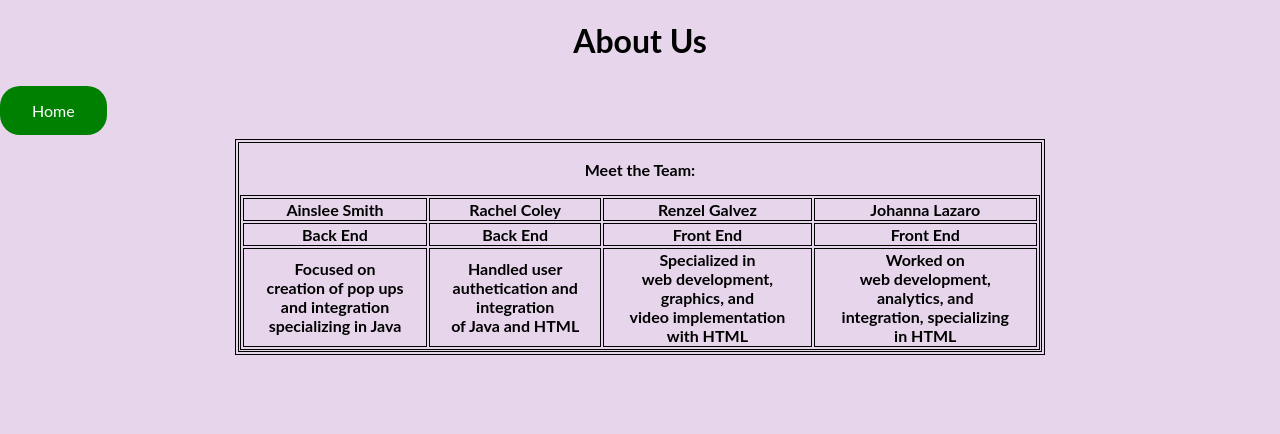
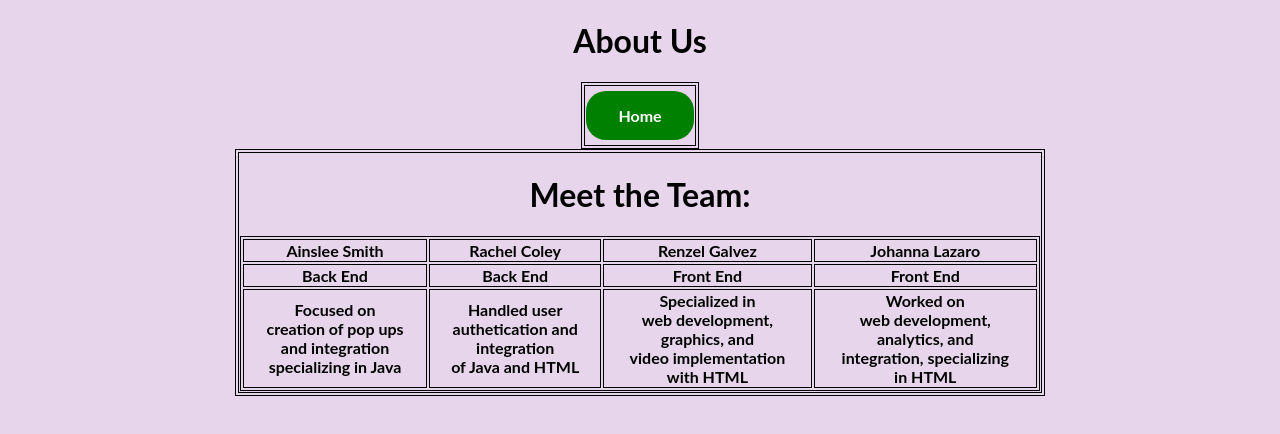
Before and after one commit to renzelpretzel0125/renzelpretzel0125.github.io-about_us, a plain HTML site: page index.html in a window 1280 px wide. Drawn offline with Linux system fonts and the light colour scheme.

Commit message:
Update index.html

```diff
--- a/index.html
+++ b/index.html
@@ -35,12 +35,19 @@
 <body style="background: #E7D6EB; margin:0; padding:0; -webkit-text-size-adjust:100%; -ms-text-size-adjust:100%;">
 
   <h1> About Us </h1>
+  <table class="center">
+  <tr>
+  <th>
   <a class="button center" href="https://jlazaro2.github.io/moti-video/">Home</a>
+  </th>
+  </tr>
+  </table>
+
   <table class="center">
   <tr>
   <th>
 
-  <p> Meet the Team: </p>
+  <h1> Meet the Team: </h1>
 	<table border = "1" bordercolor = "#E7D6EB" width = "800" height = "150">
   <tr>
     <td>Ainslee Smith</td>
@@ -77,3 +84,5 @@
 
 
 </body>
+
+</html>
```
